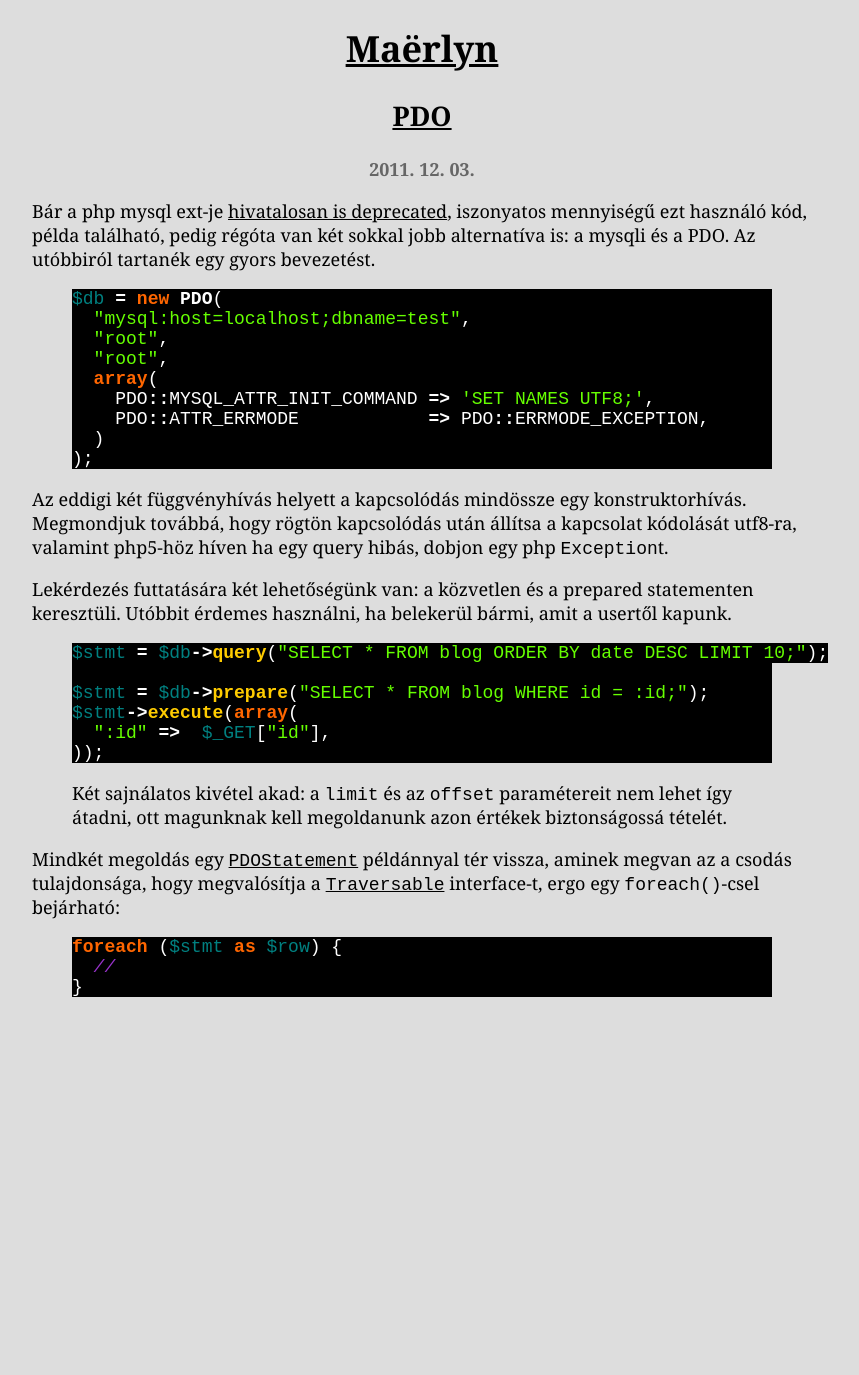
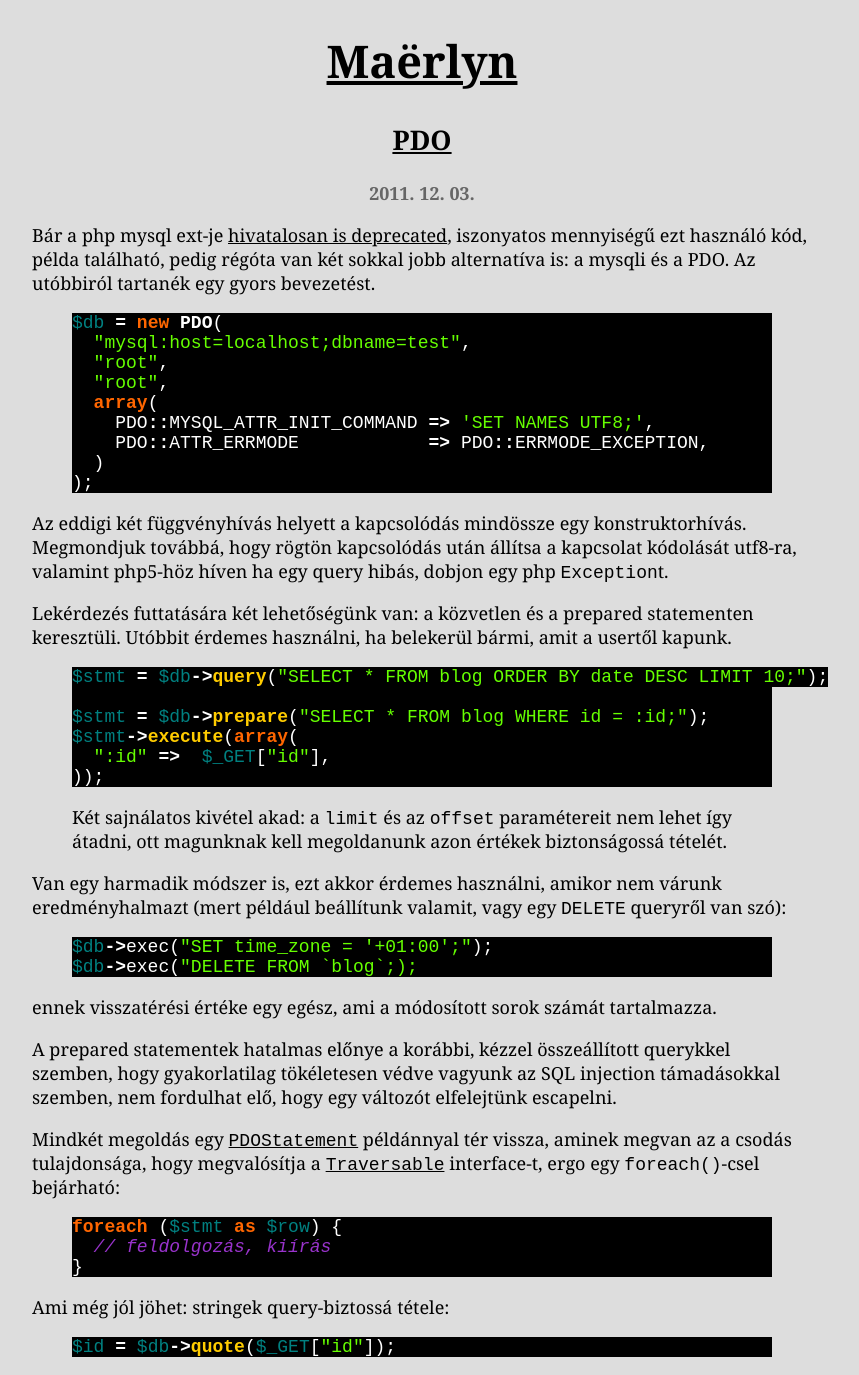
Before and after one commit to maerlyn/maerlyn.github.com, a Jekyll site: the page built from index.html, in a window 1280 px wide. Shown: the whole page, without its empty margins (218-1077 px from the left). Built offline with Jekyll 4.4.1, drawn with Linux system fonts in a browser that asks for light colours; Markdown is read by kramdown in place of the engine named in the settings; the list of posts is cut into pages by our own code; before the commit the page ends 1015 px from its top, so only the background shows below that.

Commit message:
pdo post javítgatások

```diff
--- a/_posts/2011-12-03-pdo.markdown
+++ b/_posts/2011-12-03-pdo.markdown
@@ -38,6 +38,20 @@ $stmt->execute(array(
 > Két sajnálatos kivétel akad: a `limit` és az `offset` paramétereit nem lehet így átadni,
 ott magunknak kell megoldanunk azon értékek biztonságossá tételét.
 
+Van egy harmadik módszer is, ezt akkor érdemes használni, amikor nem várunk eredményhalmazt
+(mert például beállítunk valamit, vagy egy `DELETE` queryről van szó):
+
+{% highlight php startinline %}
+$db->exec("SET time_zone = '+01:00';");
+$db->exec("DELETE FROM `blog`;);
+{% endhighlight %}
+
+ennek visszatérési értéke egy egész, ami a módosított sorok számát tartalmazza.
+
+A prepared statementek hatalmas előnye a korábbi, kézzel összeállított querykkel szemben,
+hogy gyakorlatilag tökéletesen védve vagyunk az SQL injection támadásokkal szemben,
+nem fordulhat elő, hogy egy változót elfelejtünk escapelni.
+
 Mindkét megoldás egy [`PDOStatement`](http://hu.php.net/manual/en/class.pdostatement.php)
 példánnyal tér vissza, aminek megvan az a csodás tulajdonsága, hogy megvalósítja a
 [`Traversable`](http://hu.php.net/manual/en/class.traversable.php) interface-t, ergo
@@ -45,6 +59,12 @@ egy `foreach()`-csel bejárható:
 
 {% highlight php startinline %}
 foreach ($stmt as $row) {
-  //
+  // feldolgozás, kiírás
 }
 {% endhighlight %}
+
+Ami még jól jöhet: stringek query-biztossá tétele:
+
+{% highlight php startinline %}
+$id = $db->quote($_GET["id"]);
+{% endhighlight %}
--- a/css/main.css
+++ b/css/main.css
@@ -7,7 +7,7 @@ body {
 }
 
 h1 {
-  font-size: 2em;
+  font-size: 2.5em;
   width: 100%;
   text-align: center;
 }
```
Also changed, not shown: 2 other files.
